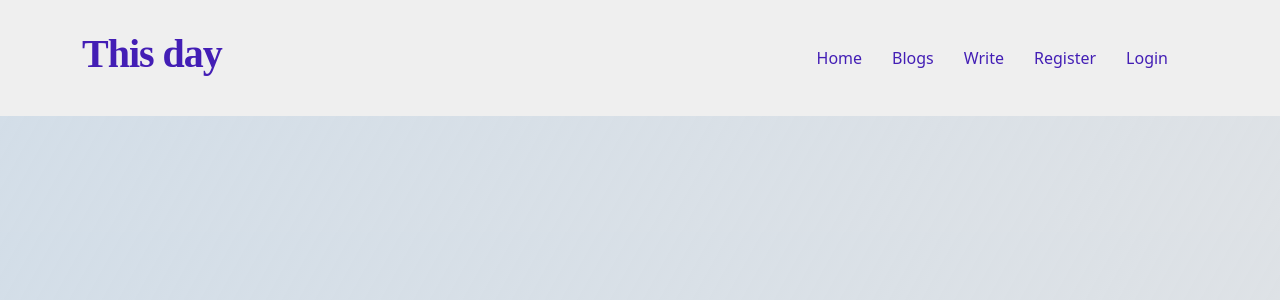
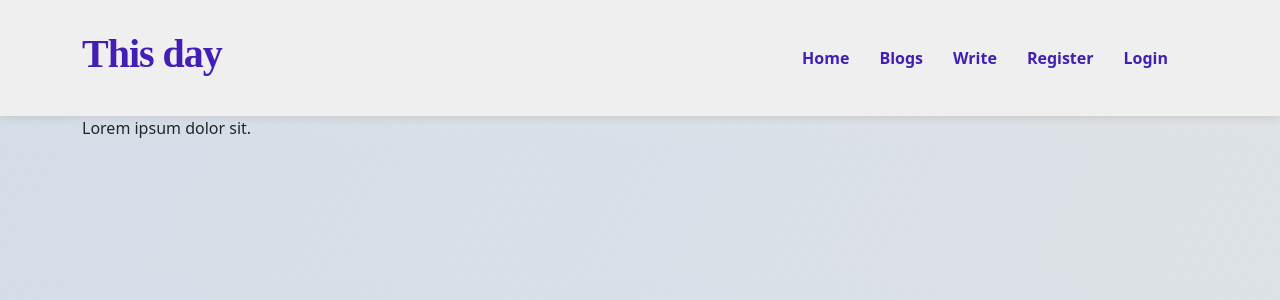
Before and after one commit to 7Davronbek/MERN_BLOG, a React (Create React App) app in the folder client/: page /#/profile in a window 1280 px wide. Shown: the top 300 px of the page. Built offline with nearby package versions, Linux system fonts and the light colour scheme; a web font is replaced by a local one.

Commit message:
MERN_BLOG

```diff
--- a/client/src/App.js
+++ b/client/src/App.js
@@ -9,6 +9,7 @@ import Login from "./pages/Login";
 import Register from "./pages/Register";
 import { connect } from "react-redux";
 import Write from "./pages/Write";
+import Profile from "./pages/Profile";
 
 const App = (props) => {
   return (
@@ -20,6 +21,7 @@ const App = (props) => {
         <Route path="/login" element={<Login />} />
         <Route path="/register" element={<Register />} />
         <Route path="/post/:id" element={<PostId />} />
+        <Route path="/profile" element={<Profile />} />
         <Route path="/write" element={props.user ? <Write /> : <Login />} />
       </Routes>
     </>
--- a/client/src/componets/Navbar.jsx
+++ b/client/src/componets/Navbar.jsx
@@ -1,7 +1,8 @@
 import React from 'react'
+import { connect } from 'react-redux'
 import { Link } from 'react-router-dom'
 
-const Navbar = () => {
+const Navbar = (props) => {
     return (
         <div className='Navbar'>
             <div className="container">
@@ -15,8 +16,20 @@ const Navbar = () => {
                             <Link to='/'>Home</Link>
                             <Link to='/blogs'>Blogs</Link>
                             <Link to='/write'>Write</Link>
-                            <Link to='/register'>Register</Link>
-                            <Link to='/login'>Login</Link>
+                            {props.user && <>
+                                <Link to='/profile' className="userImg">
+                                    <img src="/images/1.webp" alt="" />
+                                </Link>
+                                <b >Logout</b>
+                            </>}
+
+                            {
+                                !props.user &&
+                                <>
+                                    <Link to='/register'>Register</Link>
+                                    <Link to='/login'>Login</Link>
+                                </>
+                            }
                         </div>
                     </div>
                 </div>
@@ -25,4 +38,10 @@ const Navbar = () => {
     )
 }
 
-export default Navbar
+const mapStateToProps = state => {
+    return {
+        user: state.auth.user
+    }
+}
+
+export default connect(mapStateToProps, null)(Navbar)
--- /dev/null
+++ b/client/src/pages/Profile.jsx
@@ -0,0 +1,17 @@
+import React from 'react'
+
+const Profile = () => {
+  return (
+    <div className='Profile'>
+        <div className="container">
+            <div className="row">
+                <div className="col-12">
+                    Lorem ipsum dolor sit.
+                </div>
+            </div>
+        </div>
+    </div>
+  )
+}
+
+export default Profile
--- a/client/src/pages/Register.jsx
+++ b/client/src/pages/Register.jsx
@@ -17,7 +17,6 @@ const Register = () => {
         try {
             const res = await axios.post('/auth/register', { username, email, password })
             res.data && navigate("/login", { replace: true })
-
         } catch (err) {
             setError(true)
         }
--- a/client/src/style/main.scss
+++ b/client/src/style/main.scss
@@ -15,7 +15,9 @@ html {
             font-family: 'Edu VIC WA NT Beginner', cursive;
         }
 
-        a {
+        a, b {
+            font-weight: 600 !important;
+            cursor: pointer;
             outline: none;
             text-decoration: none;
             color: $main;
@@ -25,6 +27,20 @@ html {
             background-color: #efefef;
             padding: 30px 0;
             box-shadow: 0 0 10px silver;
+
+            .userImg {
+                width: 50px;
+                height: 50px;
+                margin: 0 20px 0 100px;
+                cursor: pointer;
+
+                img {
+                    width: 100%;
+                    border-radius: 50%;
+                    height: 100%;
+                    object-fit: cover;
+                }
+            }
 
             h1 {
 
```
